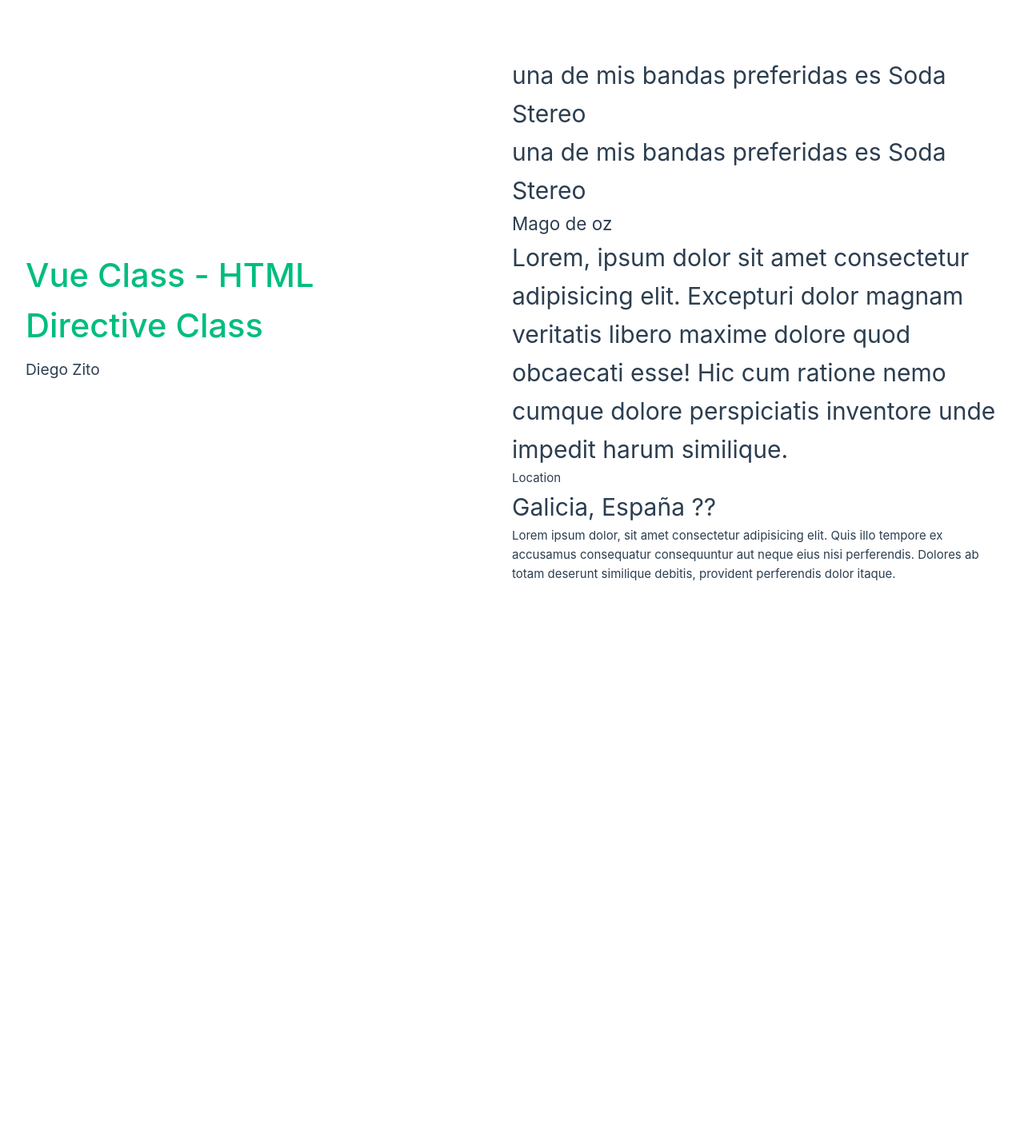
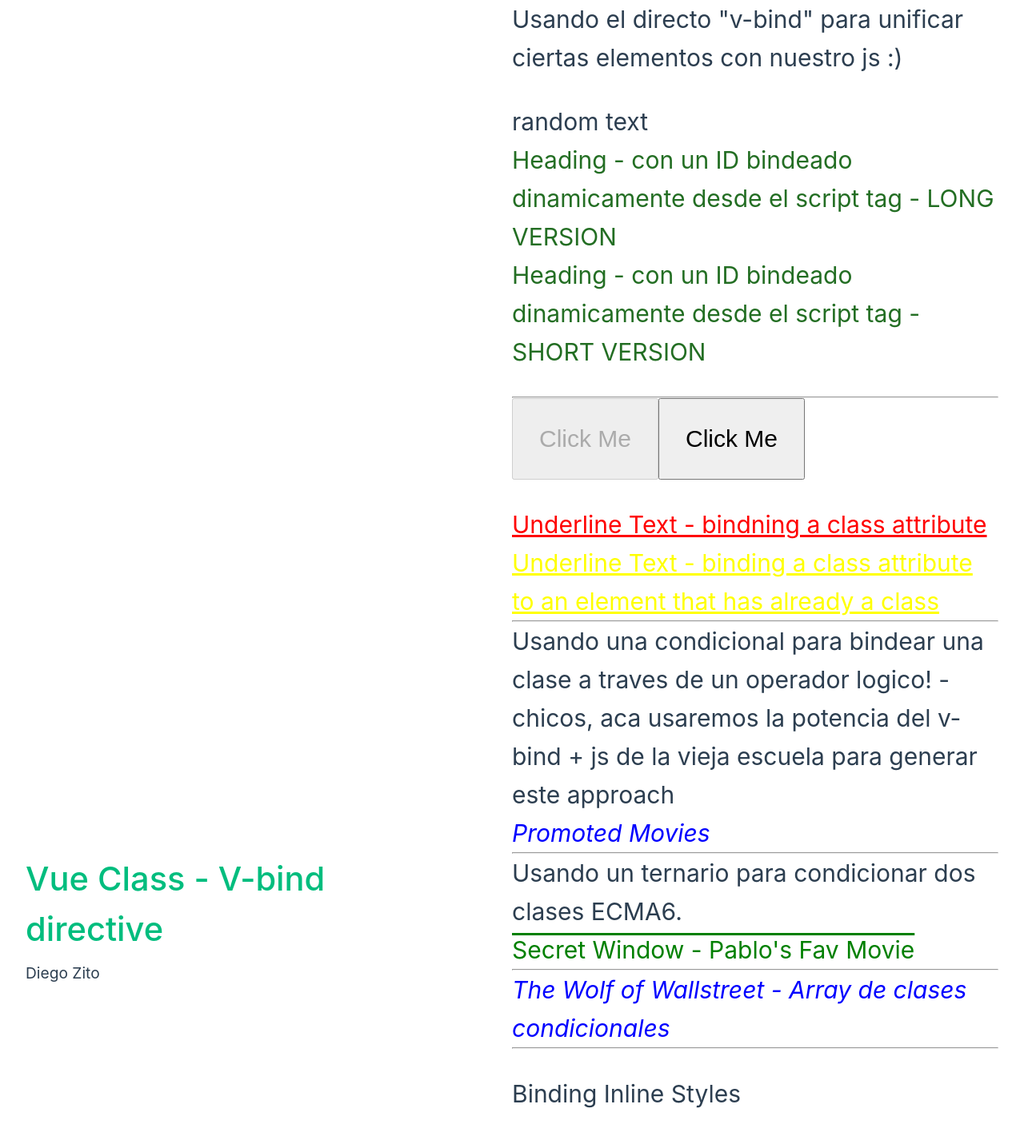
Before and after one commit to dzc1/vjs-ih-srr-repository, a Vue app in the folder section-04-vue/vue-class/: page / in a window 1280 px wide. Shown: the top 1426 px of the page at 80% size. Before the commit the page ends 800 px from the top, so only its background shows below. Built offline with nearby package versions, Linux system fonts and the light colour scheme.

Commit message:
v-bind directive class excercise

```diff
--- a/section-04-vue/vue-class/src/App.vue
+++ b/section-04-vue/vue-class/src/App.vue
@@ -3,19 +3,21 @@ import HelloWorld from "./components/HelloWorld.vue";
 import MyFirstComponent from "./components/vueBasics/0-MyFirstComponent.vue";
 import TextDirective from "./components/vueBasics/1-TextDirective.vue";
 import HtmlDirective from "./components/vueBasics/2-HtmlDirective.vue";
+import BindDirective from "./components/vueBasics/3-BindDirective.vue";
 </script>
 
 <template>
   <header>
     <div class="wrapper">
-      <HelloWorld msg="Vue Class - HTML Directive Class" />
+      <HelloWorld msg="Vue Class - V-bind directive" />
     </div>
   </header>
   <!-- Declarar los componentes creados de clase dentro del elemento "main" -->
   <main>
     <!-- <MyFirstComponent /> -->
-    <TextDirective />
-    <HtmlDirective />
+    <!-- <TextDirective /> -->
+    <!-- <HtmlDirective /> -->
+    <BindDirective />
   </main>
 </template>
 
--- a/section-04-vue/vue-class/src/assets/main.css
+++ b/section-04-vue/vue-class/src/assets/main.css
@@ -11,6 +11,10 @@
 p {
   font-size: 2em;
 }
+
+/* #my-super-cool-dynamic-id {
+  color: red;
+} */
 
 a,
 .green {
--- a/section-04-vue/vue-class/src/components/vueBasics/0-MyFirstComponent.vue
+++ b/section-04-vue/vue-class/src/components/vueBasics/0-MyFirstComponent.vue
@@ -16,6 +16,10 @@
       <p>
         Mi nombre es {{ myName }}, naci en {{ countryOfBirth }} y tengo
         {{ age }} años.
+        <br />
+        answer is : {{ 2 * 2 + 4 - 3 }} expression are not supposed to be used
+        like this: <br />
+        <!-- {{ let a = "Diego" }} -->
       </p>
       <!-- Dato primitivo - null value -->
       <p>{{ nullValue }}</p>
--- a/section-04-vue/vue-class/src/components/vueBasics/1-TextDirective.vue
+++ b/section-04-vue/vue-class/src/components/vueBasics/1-TextDirective.vue
@@ -11,6 +11,8 @@
 <template>
   <!-- Usando el directivo v-text -->
   <p v-text="favoriteBand"></p>
+  <!-- Usando el directivo v-text apuntando a un numero -->
+  <p v-text="randomNumber"></p>
 
   <!-- Usando interpolacion de texto -->
   <p>{{ favoriteBand }}</p>
@@ -20,5 +22,6 @@ import { ref } from "vue";
 
 //dato primitivo
 let favoriteBand = ref("una de mis bandas preferidas es Soda Stereo");
+let randomNumber = ref(4);
 </script>
 <style scoped></style>
--- /dev/null
+++ b/section-04-vue/vue-class/src/components/vueBasics/3-BindDirective.vue
@@ -0,0 +1,178 @@
+<!-- Si queremos bindear atributos dentro de nuestro codigo/scriptTag no podemos usar el syntax de los bigotes!, El euqipo de vue a creado tags especificos para poder bindear/vincularnos a estos tipos de atributos.  -->
+
+<!-- HTML HERE -->
+<template>
+  <h1>
+    Usando el directo "v-bind" para unificar ciertas elementos con nuestro js :)
+  </h1>
+
+  <div id="binding-attributes">
+    <!-- Binding ID's -->
+    <div id="binding-ids">
+      <!-- Without binding an ID :)  -->
+      <h2 id="someRandomId">random text</h2>
+      <!-- let's bind an ID :) - LONG SYNTAX VERSION  -->
+      <h2 v-bind:id="headingId">
+        Heading - con un ID bindeado dinamicamente desde el script tag - LONG
+        VERSION
+      </h2>
+      <!-- let's bind an ID :) - SHORT SYNTAX VERSION  -->
+      <h2 :id="headingId">
+        Heading - con un ID bindeado dinamicamente desde el script tag - SHORT
+        VERSION
+      </h2>
+    </div>
+    <hr />
+    <!-- Binding Reserved keywords -->
+    <div id="binding-reserved-attribute-keywords">
+      <!-- Case 1 - Bindeamos unn valor via una variable que es reactive y le pasamos un valor booleanico por defecto! -->
+      <!-- Sin vinculo con el directivo v-bind -->
+      <!-- <button disabled>PACO</button> -->
+
+      <!-- Con vinculo con el directivo v-bind - long syntax -->
+      <!-- <button v-bind:disabled="isDisabled" v-text="buttonText"></button> -->
+
+      <!-- Con vinculo con el directivo v-bind - short syntax -->
+      <button :disabled="isDisabled" v-text="buttonText"></button>
+
+      <!-- Cae 2 - El mismo binding de aca arriba pero tomamos en cuenta el casoOpuesto.  -->
+      <button :disabled="!isDisabled" v-text="buttonText"></button>
+    </div>
+    <!-- Binding Classes -->
+    <div id="binding-classes">
+      <!-- Binding one simple class -->
+      <!-- Long syntax -->
+      <p v-bind:class="status">Underline Text - bindning a class attribute</p>
+      <!-- Binding classes to elements that alreay have a class -->
+      <p class="underline" v-bind:class="twoClassBinding">
+        Underline Text - binding a class attribute to an element that has
+        already a class
+      </p>
+      <hr />
+      <!-- Binding conditional Classes through conditionals -->
+      <p>
+        Usando una condicional para bindear una clase a traves de un operador
+        logico! - chicos, aca usaremos la potencia del v-bind + js de la vieja
+        escuela para generar este approach
+      </p>
+      <p :class="isPromoted && 'promotedMovie'">Promoted Movies</p>
+      <hr />
+      <!-- USING TERNARYS -->
+      <p>Usando un ternario para condicionar dos clases ECMA6.</p>
+      <p :class="soldOut ? 'sold-out' : 'available'">
+        Secret Window - Pablo's Fav Movie
+      </p>
+      <hr />
+      <!-- Binding conditional class through combining logical expressions (&&) and we are going to use an array to hold all of this info! -->
+      <p :class="[isPromoted && 'promotedMovie', soldOut && 'available']">
+        The Wolf of Wallstreet - Array de clases condicionales
+      </p>
+      <hr />
+    </div>
+    <!-- Binding Styles -->
+    <div id="binding-style">
+      <h1>Binding Inline Styles</h1>
+      <!-- Binding css props through attribute style inside the element tag -->
+      <p
+        :style="{
+          textDecoration: 'underline',
+          color: textColor,
+          fontSize: textSize + 'em',
+        }"
+      >
+        binding css props inside the style attribute through v-bind directive
+      </p>
+      <!-- Estilos en linea a traves de un approach de 'objetos' -->
+
+      <p :style="objectOfStyles">
+        Bindeando elementos dentro de un objeto en el script tag dentro del
+        atributo "style"
+      </p>
+    </div>
+  </div>
+</template>
+
+<!-- JS HERE -->
+<script setup>
+import { ref, reactive } from "vue";
+
+// ID BINDING
+const headingId = ref("my-super-cool-dynamic-id");
+
+// RESERVED KEYWORD BINDING
+const isDisabled = ref(true);
+const buttonText = ref("Click Me");
+
+// BINDING CLASSES
+const status = ref("danger");
+const twoClassBinding = ref("binding-two-classes");
+
+//CLASS BINDING THROUGH BOOLEAN VALUE USING LOGICAL OPERATOR && ON THE HTML
+const isPromoted = ref(true);
+
+// CLASS BINDING THROUGH BOOLEAN VALUE USING A TERNARY OPERATOR
+const soldOut = ref(false);
+
+// INLINE STYLING THROUGH THE STYLE PROPERTY
+const textColor = ref("#ffa03b");
+const textSize = ref(6);
+
+// INLINE STYLINE THROUGH THE STYLE PROPERTY BUT, LETS USE AN OBJECT INSIDE THE SCRIPT
+const objectOfStyles = reactive({
+  color: "purple",
+  fontSize: "17px",
+  textDecoration: "underline",
+});
+</script>
+
+<!-- CS HERE -->
+<style scoped>
+/* General Styling */
+button {
+  padding: 2rem;
+  font-size: 2em;
+}
+h1,
+h2,
+p {
+  font-size: 2em;
+}
+
+#binding-ids,
+#binding-reserved-keywords,
+#binding-classes {
+  padding: 2rem 0;
+}
+
+/* Binding Id's */
+#my-super-cool-dynamic-id {
+  color: rgb(35, 110, 35);
+}
+
+/* Binding Classes */
+.danger {
+  text-decoration: underline;
+  color: red;
+}
+.underline {
+  text-decoration: underline;
+}
+.binding-two-classes {
+  color: yellow;
+}
+
+.promotedMovie {
+  color: blue;
+  font-style: italic;
+}
+
+.sold-out {
+  color: red;
+  text-decoration: line-through;
+}
+
+.available {
+  color: green;
+  text-decoration: overline;
+}
+</style>
--- /dev/null
+++ b/section-04-vue/vue-class/src/components/vueBasics/3-BindDirectiveEx.vue
@@ -0,0 +1,4 @@
+<!-- Copia este codigo por referencia -->
+<template></template>
+<script setup></script>
+<style scoped></style>
```
Also changed, not shown: section-04-vue/vue-class/src/components/class-excercises/bind-directive-ex.js (added, +11 -0 lines).
